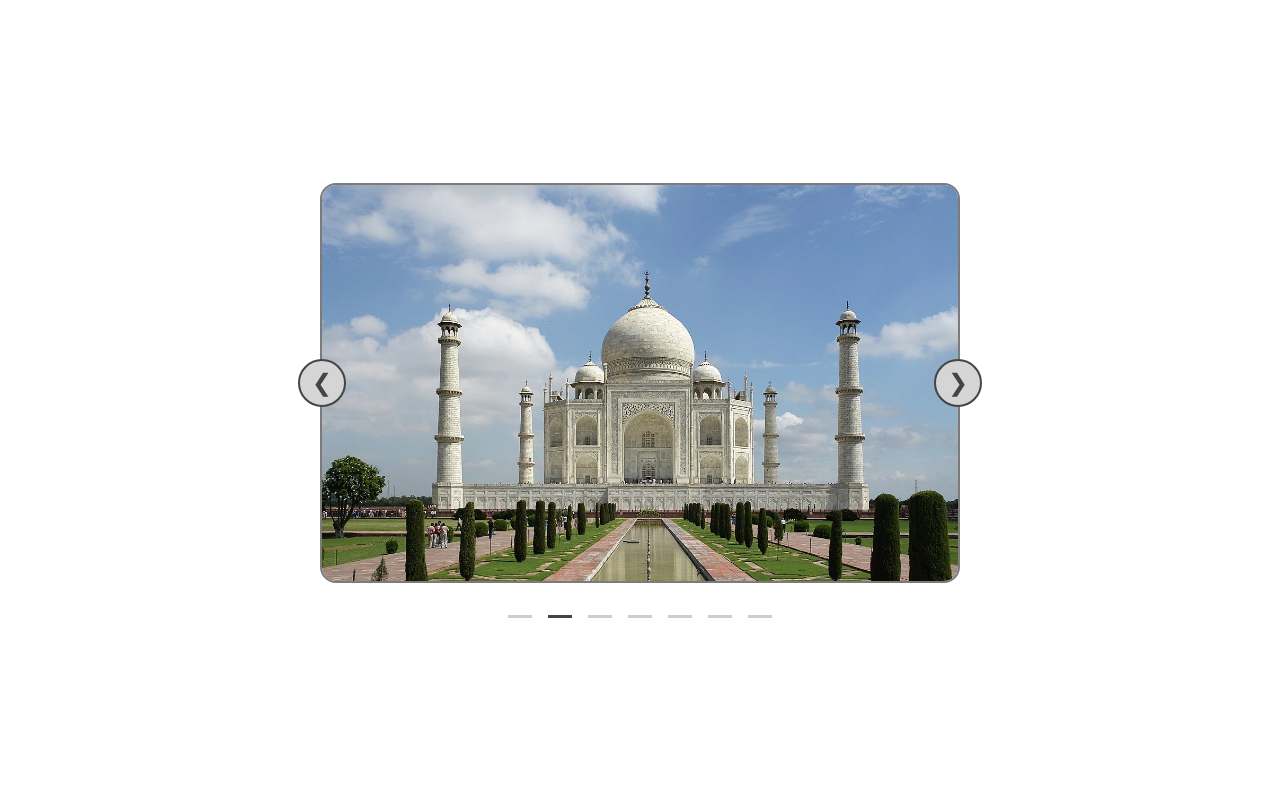
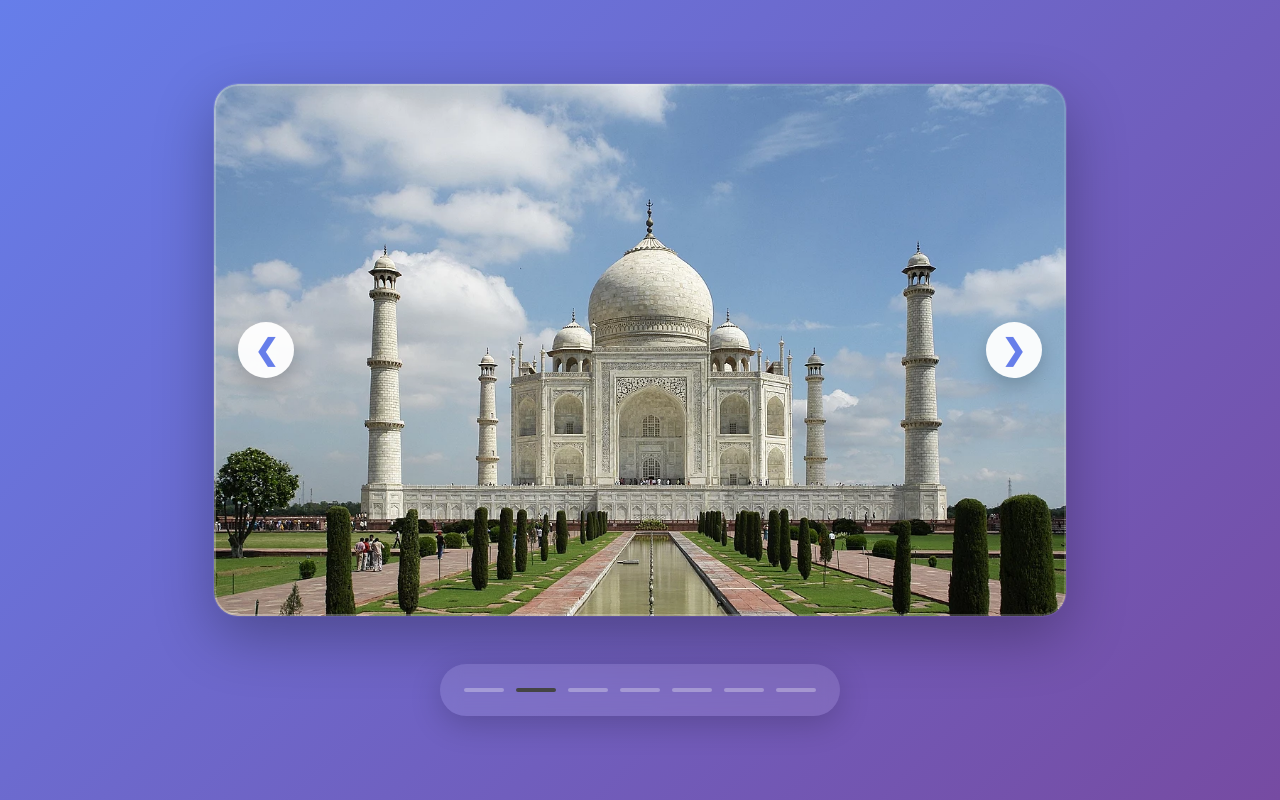
Before and after one commit to Altamash-khn/JS-Img-gallery, a plain HTML site: page index.html in a window 1280 px wide. Drawn offline with nearby package versions, Linux system fonts and the light colour scheme.

Commit message:
improved styling

```diff
--- a/app.js
+++ b/app.js
@@ -64,4 +64,4 @@ backwardIcon.addEventListener("click", function (e) {
 
 setInterval(() => {
   moveForward();
-}, 5000);
+}, 3000);
--- a/style.css
+++ b/style.css
@@ -7,85 +7,182 @@
 body {
   display: flex;
   flex-direction: column;
-  gap: 2rem;
+  gap: 3rem;
   justify-content: center;
   align-items: center;
-  height: 100vh;
+  min-height: 100vh;
+  background: linear-gradient(135deg, #667eea 0%, #764ba2 100%);
+  padding: 2rem;
 }
 
 .container {
-  width: 50%;
-  height: 50%;
-  border-radius: 1rem;
-  border: 2px solid #7c7a7a;
+  width: 70%;
+  max-width: 900px;
+  aspect-ratio: 16/10;
+  border-radius: 1.5rem;
   position: relative;
+  background: rgba(255, 255, 255, 0.1);
+  box-shadow: 0 20px 60px rgba(0, 0, 0, 0.3), 0 0 0 1px rgba(255, 255, 255, 0.1);
+  overflow: hidden;
+  transition: transform 0.3s ease;
 }
 
-button {
-  height: 3rem;
-  width: 3rem;
-  font-size: 1.5rem;
-  border-radius: 50%;
-  position: absolute;
-  top: 50%;
-  border: 2px solid #444444;
-  background-color: #d5d5d5;
-  color: #444444;
-  display: flex;
-  justify-content: center;
-  align-items: center;
+.container:hover {
+  transform: scale(1.02);
 }
 
-button:nth-child(2) {
-  left: 0;
-  transform: translate(-50%, -50%);
-}
-
-button:last-child {
-  right: 0;
-  transform: translate(50%, -50%);
+.container::before {
+  content: "";
+  position: absolute;
+  inset: 0;
+  border-radius: 1.5rem;
+  padding: 2px;
+  background: linear-gradient(
+    45deg,
+    rgba(255, 255, 255, 0.3),
+    rgba(255, 255, 255, 0.1)
+  );
+  -webkit-mask: linear-gradient(#fff 0 0) content-box, linear-gradient(#fff 0 0);
+  mask: linear-gradient(#fff 0 0) content-box, linear-gradient(#fff 0 0);
+  -webkit-mask-composite: xor;
+  pointer-events: none;
 }
 
 img {
   width: 100%;
   height: 100%;
+  border-radius: 1.5rem;
+  object-fit: cover;
+  transition: opacity 0.5s ease, transform 0.5s ease;
+}
+
+button {
+  height: 3.5rem;
+  width: 3.5rem;
+  font-size: 1.8rem;
+  border-radius: 50%;
   position: absolute;
-  z-index: -1;
-  border-radius: 14px;
-  object-fit: cover;
+  top: 50%;
+  border: none;
+  background: rgba(255, 255, 255, 0.95);
+  color: #667eea;
+  display: flex;
+  justify-content: center;
+  align-items: center;
+  cursor: pointer;
+  transition: all 0.3s ease;
+  box-shadow: 0 8px 20px rgba(0, 0, 0, 0.2);
+  z-index: 10;
+  font-weight: bold;
+}
+
+button:hover {
+  background: #ffffff;
+  transform: translateY(-50%) scale(1.1);
+  box-shadow: 0 12px 30px rgba(0, 0, 0, 0.3);
+  color: #764ba2;
+}
+
+button:active {
+  transform: translateY(-50%) scale(0.95);
+}
+
+button.backward {
+  left: 1.5rem;
+  transform: translateY(-50%);
+}
+
+button.forward {
+  right: 1.5rem;
+  transform: translateY(-50%);
 }
 
 .sliders {
   display: flex;
   justify-content: center;
-  gap: 1rem;
+  gap: 0.75rem;
+  padding: 1.5rem;
+  background: rgba(255, 255, 255, 0.1);
+  backdrop-filter: blur(10px);
+  border-radius: 2rem;
+  box-shadow: 0 8px 32px rgba(0, 0, 0, 0.2);
 }
 
 .slider {
-  height: 3px;
-  width: 1.5rem;
-  background-color: #cdcdcd;
+  height: 4px;
+  width: 2.5rem;
+  background: rgba(255, 255, 255, 0.3);
+  border-radius: 2px;
+  cursor: pointer;
+  transition: all 0.3s ease;
+  position: relative;
+  overflow: hidden;
+}
+
+.slider::after {
+  content: "";
+  position: absolute;
+  inset: 0;
+  background: rgba(255, 255, 255, 0.5);
+  transform: translateX(-100%);
+  transition: transform 0.3s ease;
+}
+
+.slider:hover::after {
+  transform: translateX(0);
+}
+
+.slider.active {
+  background: #ffffff;
+  width: 3rem;
+  box-shadow: 0 0 10px rgba(255, 255, 255, 0.5);
 }
 
 @media (max-width: 800px) {
+  body {
+    gap: 2rem;
+    padding: 1rem;
+  }
+
   .container {
-    width: 80%;
-    height: 60%;
+    width: 90%;
   }
 
   button {
-    height: 2rem;
-    width: 2rem;
-    font-size: 1rem;
+    height: 2.5rem;
+    width: 2.5rem;
+    font-size: 1.3rem;
+  }
+
+  button.backward {
+    left: 1rem;
+  }
+
+  button.forward {
+    right: 1rem;
   }
 
   .slider {
-    width: 12px;
-    height: 5px;
+    width: 1.5rem;
+    height: 3px;
+  }
+
+  .slider.active {
+    width: 2rem;
   }
 }
 
-button:hover {
-  cursor: pointer;
-  background-color: #cdcdcd;
+@keyframes fadeIn {
+  from {
+    opacity: 0;
+    transform: scale(1.05);
+  }
+  to {
+    opacity: 1;
+    transform: scale(1);
+  }
 }
+
+.container.animate img.active {
+  animation: fadeIn 0.5s ease;
+}
```
